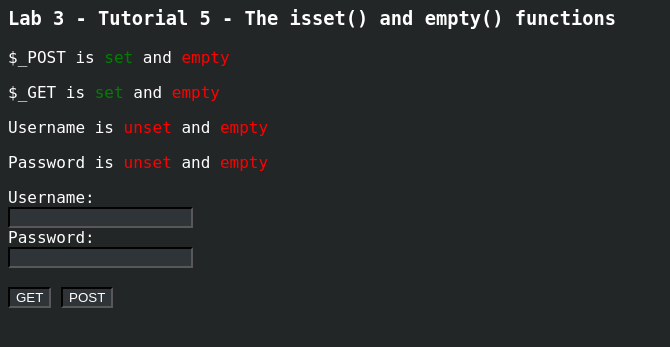
After one commit to JoeBaker/WebProgramming2022, a PHP site: page /Lab03/tutorial5-isset-and-empty-functions.php in a window 1280 px wide. The commit adds this page. Shown: the top 347 px of the page, without its empty margins (0-670 px from the left). Run offline with PHP 8.4, Linux system fonts and the light colour scheme; data that the repository does not hold is empty.

Commit message:
Lab 2 and Tutorial 3

```diff
--- /dev/null
+++ b/Lab03/tutorial5-isset-and-empty-functions.php
@@ -0,0 +1,62 @@
+<link rel="stylesheet" href="/terminal.css" />
+<h3>Lab 3 - Tutorial 5 - The isset() and empty() functions</h3>
+
+<?php
+function isSetAndEmpty($var) {
+    echo isset($var) ? "<span class='g'>set</span>" : "<span class='r'>unset</span>";
+    echo empty($var) ? " and <span class='r'>empty</span>" : " and <span class='g'>not empty</span>";
+}
+?>
+
+<p>$_POST is <?php
+isSetAndEmpty($_POST);
+?></p>
+
+<p>$_GET is <?php
+isSetAndEmpty($_GET);
+?></p>
+
+<style>
+.g {color: green;}
+.r {color: red;}
+</style>
+
+<?php
+echo "<p>Username is ";
+isSetAndEmpty($data["username"]);
+echo "</p>";
+$data = !empty($_POST) ? $_POST : $_GET;
+if ($data["username"]) {
+    echo "Your username is: " . $data["username"] . "<br>";
+}
+
+echo "<p>Password is ";
+isSetAndEmpty($data["password"]);
+echo "</p>";
+if ($data["password"]) {
+    echo "Your password hash is: <br>";
+    $hash = hash("whirlpool", $data["password"]);
+    for ($i = 0; $i < 4; $i++) {
+        echo substr($hash, $i * 32, 32) . "<br>";
+    }
+}
+?>
+
+
+<form style="margin-top:16px;" id="form" action="./tutorial5-isset-and-empty-functions.php">
+    <label for="username">Username:</label><br>
+    <input type="text" id="username" name="username" value=""><br>
+    <label for="password">Password:</label><br>
+    <input type="password" id="password" name="password" value=""><br><br>
+    <input type="submit" value="GET">
+    <button id="post">POST</button>
+</form>
+
+<script>
+    document.getElementById("post").addEventListener("click", function(event) {
+        event.preventDefault();
+        var form = document.getElementById("form");
+        form.setAttribute("method", "post");
+        form.submit();
+    });
+</script>
--- a/terminal.css
+++ b/terminal.css
@@ -3,3 +3,19 @@
     background: #232627;
     color: #fff;
 }
+
+table, th, td {
+    border: 1px solid white;
+    border-collapse: collapse;
+    padding: 4px;
+}
+
+input, button {
+    background-color: #2f3438;
+    border: 2px inset #585858;
+    color: #fff;
+}
+
+.comment {
+    color: #528d4c;
+}
```
Also changed, not shown: Lab02/task1-Arithmetic.php (added, +11 -0 lines), Lab02/task2-Tables.php (added, +23 -0 lines), Lab02/task2.5-Associated-Arrays.php (added, +45 -0 lines), Lab02/tutorial1-Variables.php (+6 -1 lines), Lab03/tutorial1-Functions-With-Multiple-Arguments.php (added, +9 -0 lines), Lab03/tutorial2-Simple-Recursion.php (added, +15 -0 lines), Lab03/tutorial3-User-Inputs-Via-POST.php (added, +23 -0 lines), Lab03/tutorial4-User-Inputs-Via-GET.php (added, +25 -0 lines), Labs.php (+3 -4 lines), index.html (+10 -2 lines).
